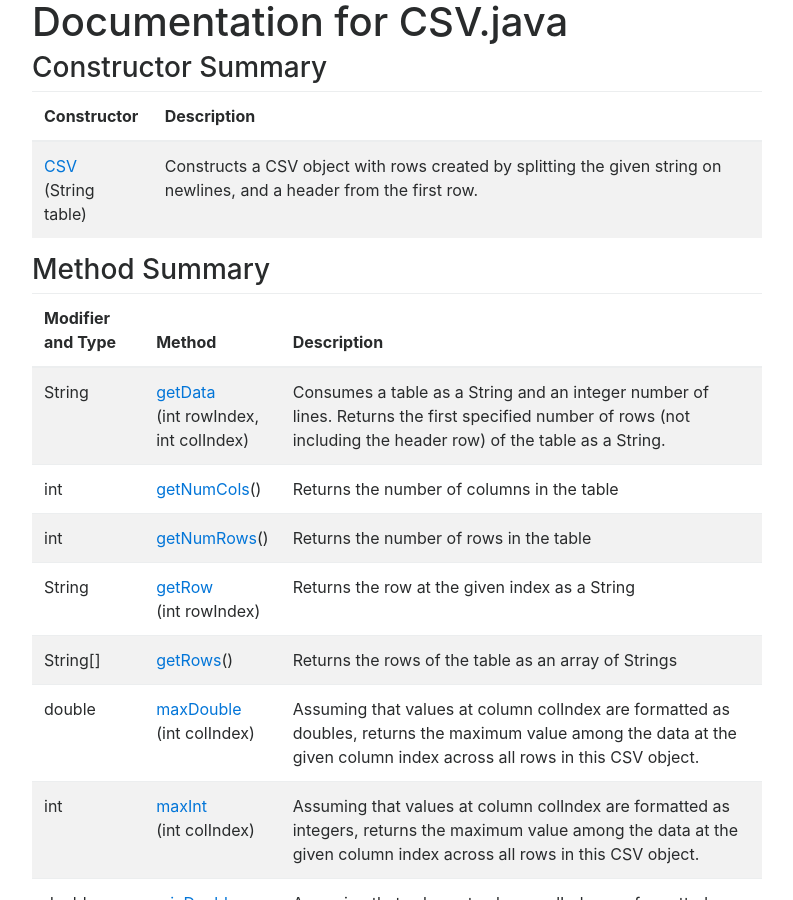
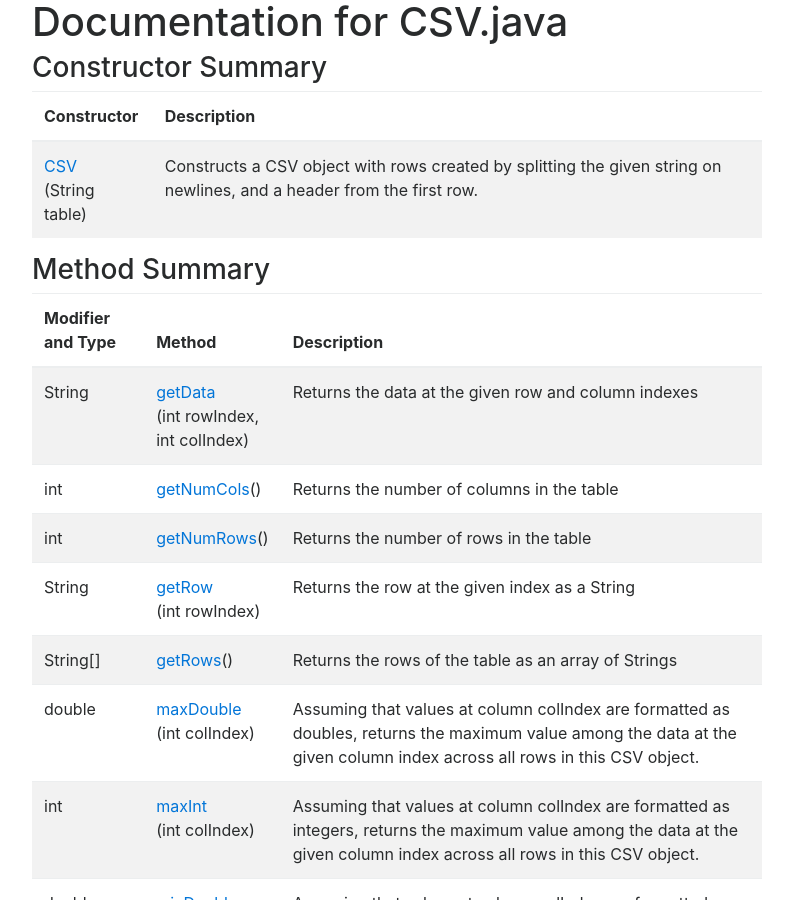
Before and after one commit to ucsd-cse8a-f18/ucsd-cse8a-f18.github.io, a Jekyll site: the page built from CSV.md, in a window 1280 px wide and 900 px high. Shown: the whole window, without its empty margins (243-1036 px from the left). Built offline with Jekyll 4.4.1, drawn with Linux system fonts in a browser that asks for light colours; nearby versions of some CDN libraries; some of the changed text lies outside the part shown.

Commit message:
CSV doc getData descr

```diff
--- a/CSV.md
+++ b/CSV.md
@@ -24,7 +24,7 @@ title: "Documentation for CSV.java"
   </tr>
 </thead>
 <tr>
-<td class="monospace">String</td><td class="monospace"><a href="#getData">getData</a><br>(int rowIndex,<br>int colIndex)</td><td>Consumes a table as a String and an integer number of lines. Returns the first specified number of rows (not including the header row) of the table as a String.</td>
+<td class="monospace">String</td><td class="monospace"><a href="#getData">getData</a><br>(int rowIndex,<br>int colIndex)</td><td>Returns the data at the given row and column indexes</td>
 </tr>
 <tr>
 <td class="monospace">int</td><td class="monospace"><a href="#getNumCols">getNumCols</a>()</td><td>Returns the number of columns in the table</td>
@@ -116,7 +116,7 @@ title: "Documentation for CSV.java"
   </tr>
 </thead>
 <tr>
-  <td><pre>public String getData(int rowIndex<br>                      int colIndex)</pre>Consumes a table as a String and an integer number of lines. Returns the first specified number of rows (not including the header row) of the table as a String.<br><br><b>Parameters:</b><br><code>rowIndex</code> - the index of the row to look up<br><code>colIndex</code> - the index of the column to look up<br><br><b>Returns:</b><br>the data at the given row and column index in the table, as a String</td>
+  <td><pre>public String getData(int rowIndex<br>                      int colIndex)</pre>Returns the data at the given row and column indexes<br><br><b>Parameters:</b><br><code>rowIndex</code> - the index of the row to look up<br><code>colIndex</code> - the index of the column to look up<br><br><b>Returns:</b><br>the data at the given row and column index in the table, as a String</td>
 </tr>
 </table>
 
```
